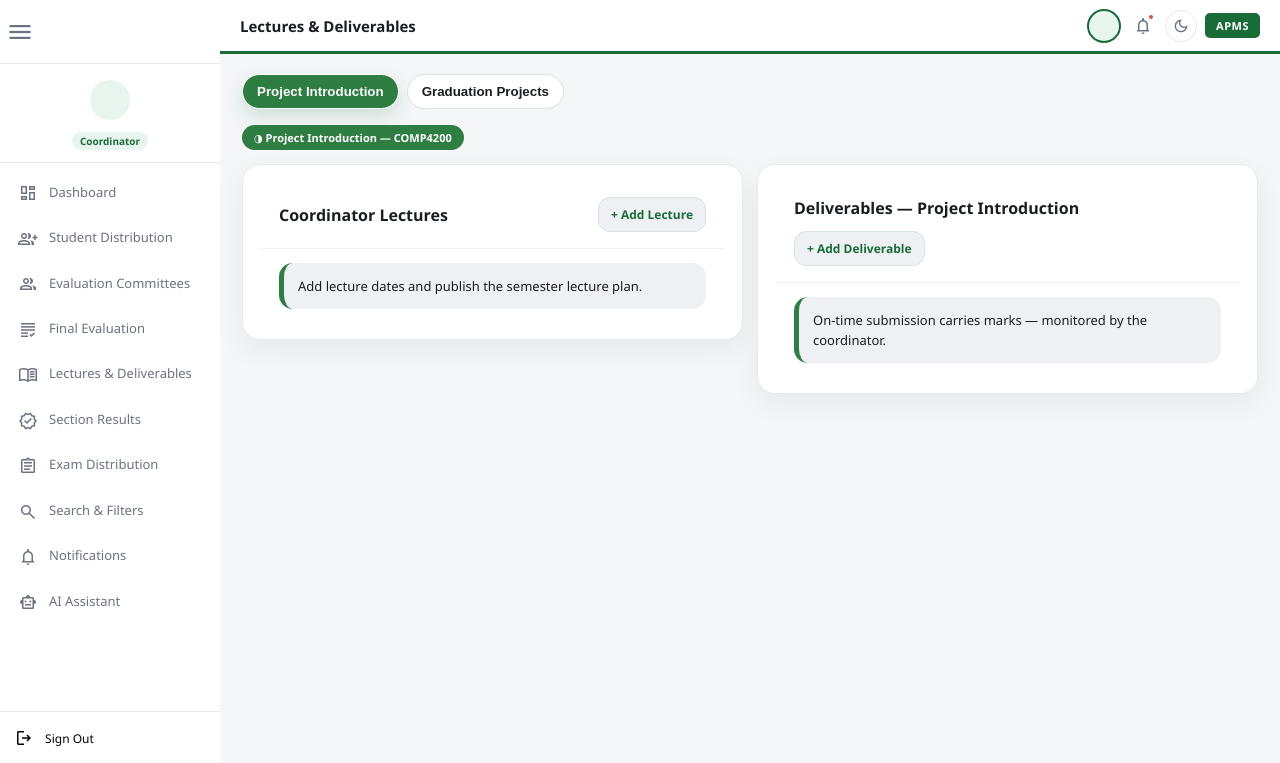
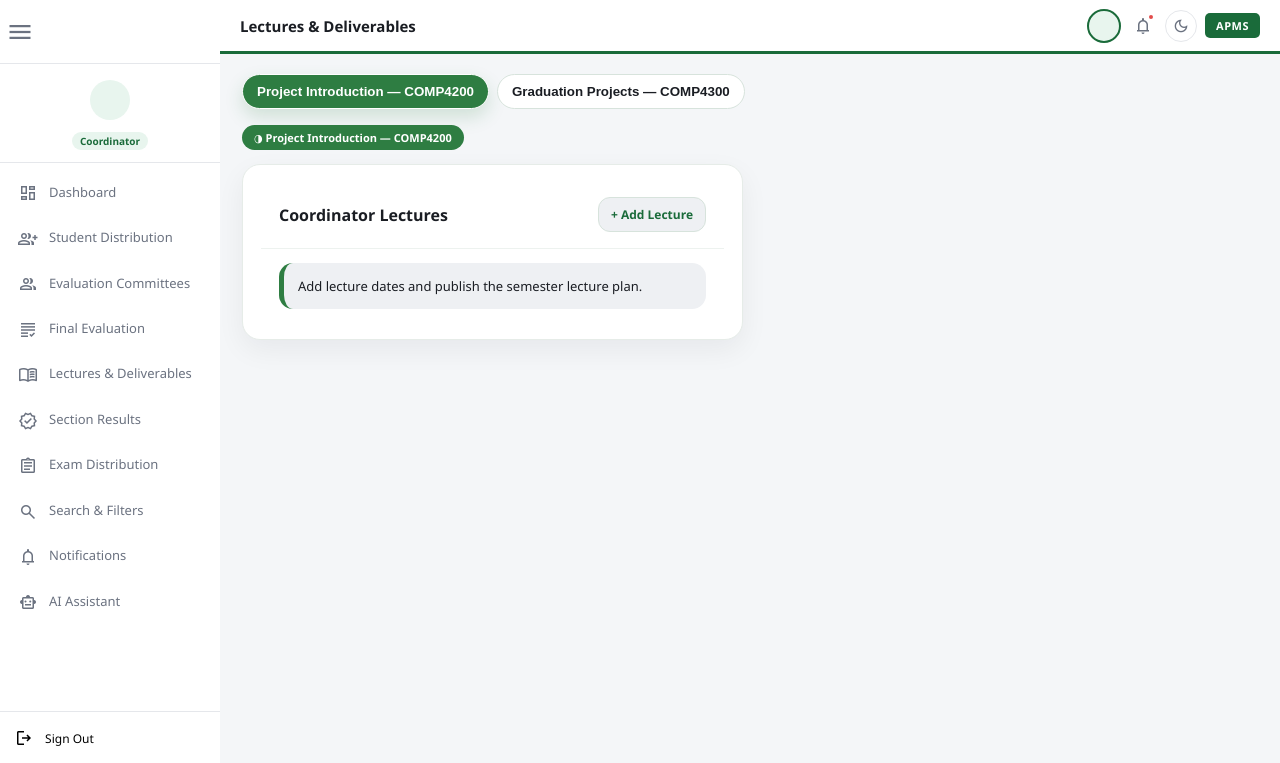
Before and after one commit to Rahaf-Badwan/Graduation_Project, a Flask app: template templates/coordinator/lectures.html in a window 1280 px wide. Shown: the top 763 px of the page. Run offline with Flask 3, Linux system fonts and the light colour scheme; the template is opened without the code that fills it, so the values that code supplies are empty.

Commit message:
title edit

```diff
--- a/db.py
+++ b/db.py
@@ -3,7 +3,7 @@ import mysql.connector
 DB_CONFIG = {
     "host":     "localhost",
     "user":     "root",
-    "password": "rahaf123",
+    "password": "root1234",
     "database": "apms_db",
     "charset":  "utf8mb4",
     "connection_timeout": 5,
--- a/templates/coordinator/committee.html
+++ b/templates/coordinator/committee.html
@@ -296,10 +296,10 @@
 
     <div class="tab-bar main-course-tabs">
       <button class="tab on" type="button" onclick="showCourseCommitteePage('comp4200', this)">
-        COMP4200 Committee
+        Project Introduction — COMP4200 Committee
       </button>
       <button class="tab" type="button" onclick="showCourseCommitteePage('comp4300', this)">
-        COMP4300 Committee
+        Graduation Projects — COMP4300 Committee
       </button>
     </div>
 
--- a/templates/coordinator/components/sidebar.html
+++ b/templates/coordinator/components/sidebar.html
@@ -34,7 +34,6 @@
       href="/coordinator/evaluation">
       <span class="sb-icon"><span class="material-symbols-outlined icon-inline">grading</span></span>
       <span class="sb-label">Final Evaluation</span>
-      <span class="sb-badge" id="coordEvaluationBadge" style="display:none">0</span>
     </a>
 
     <a class="sb-item {% if request.path == '/coordinator/lectures' %}on{% endif %}" data-page="lectures"
--- a/templates/coordinator/evaluation.html
+++ b/templates/coordinator/evaluation.html
@@ -249,8 +249,8 @@
   </style>
 
   <div class="eval-tabs">
-    <button class="eval-tab on" id="tabIntro" onclick="setScope('introduction')">Project Introduction</button>
-    <button class="eval-tab" id="tabGrad" onclick="setScope('graduation_project')">Graduation Projects</button>
+    <button class="eval-tab on" id="tabIntro" onclick="setScope('introduction')">Project Introduction — COMP4200</button>
+    <button class="eval-tab" id="tabGrad" onclick="setScope('graduation_project')">Graduation Projects — COMP4300</button>
   </div>
 
   <div class="eval-toolbar">
--- a/templates/coordinator/lectures.html
+++ b/templates/coordinator/lectures.html
@@ -381,6 +381,7 @@
   }
 
   @media(max-width:900px) {
+
     #pg-lectures .lecture-grid,
     #pg-lectures .form-grid {
       grid-template-columns: 1fr;
@@ -401,12 +402,14 @@
 <div class="page page-single on" id="pg-lectures">
 
   <div class="lecture-tabs" role="tablist" aria-label="Lectures and Deliverables tabs">
-    <button class="lecture-tab on" type="button" role="tab" aria-selected="true" onclick="showLectureSection('introduction', this)">
-      Project Introduction
+    <button class="lecture-tab on" type="button" role="tab" aria-selected="true"
+      onclick="showLectureSection('introduction', this)">
+      Project Introduction — COMP4200
     </button>
 
-    <button class="lecture-tab" type="button" role="tab" aria-selected="false" onclick="showLectureSection('graduation_project', this)">
-      Graduation Projects
+    <button class="lecture-tab" type="button" role="tab" aria-selected="false"
+      onclick="showLectureSection('graduation_project', this)">
+      Graduation Projects — COMP4300
     </button>
   </div>
 
@@ -431,19 +434,7 @@
         <div id="lectureList-introduction"></div>
       </div>
 
-      <div class="card">
-        <div class="card-hd">
-          <span class="card-title">Deliverables — Project Introduction</span>
-          <button class="card-action" type="button" onclick="toggleDeliverableForm('introduction')">+ Add Deliverable</button>
-        </div>
 
-        <div class="lecture-note">
-          On-time submission carries marks — monitored by the coordinator.
-        </div>
-
-        <div id="deliverableForm-introduction" class="mini-form"></div>
-        <div id="deliverableList-introduction"></div>
-      </div>
     </div>
   </div>
 
@@ -457,7 +448,8 @@
       <div class="card">
         <div class="card-hd">
           <span class="card-title">Coordinator Lectures</span>
-          <button class="card-action" type="button" onclick="toggleLectureForm('graduation_project')">+ Add Lecture</button>
+          <button class="card-action" type="button" onclick="toggleLectureForm('graduation_project')">+ Add
+            Lecture</button>
         </div>
 
         <div class="lecture-note">
@@ -468,19 +460,7 @@
         <div id="lectureList-graduation_project"></div>
       </div>
 
-      <div class="card">
-        <div class="card-hd">
-          <span class="card-title">Deliverables — Graduation Projects</span>
-          <button class="card-action" type="button" onclick="toggleDeliverableForm('graduation_project')">+ Add Deliverable</button>
-        </div>
 
-        <div class="lecture-note">
-          On-time submission carries marks — monitored by the coordinator.
-        </div>
-
-        <div id="deliverableForm-graduation_project" class="mini-form"></div>
-        <div id="deliverableList-graduation_project"></div>
-      </div>
     </div>
   </div>
 
@@ -503,8 +483,10 @@
 
       <div class="submission-filter-row">
         <button class="submission-filter-btn on" type="button" onclick="filterSubmissionFiles('all', this)">All</button>
-        <button class="submission-filter-btn" type="button" onclick="filterSubmissionFiles('COMP4200', this)">COMP4200</button>
-        <button class="submission-filter-btn" type="button" onclick="filterSubmissionFiles('COMP4300', this)">COMP4300</button>
+        <button class="submission-filter-btn" type="button"
+          onclick="filterSubmissionFiles('COMP4200', this)">COMP4200</button>
+        <button class="submission-filter-btn" type="button"
+          onclick="filterSubmissionFiles('COMP4300', this)">COMP4300</button>
       </div>
 
       <div id="submissionFilesList" style="padding:0 18px 18px 18px">
@@ -920,31 +902,31 @@
   function renderGroupedSubmissionFiles(rows) {
     // Separate project files vs timeline/deliverable
     const projectGroups = {};  // keyed by project_id
-    const otherGroups  = {};   // keyed by course::title::source
+    const otherGroups = {};   // keyed by course::title::source
 
     rows.forEach(file => {
       if (file.source === 'project' && file.project_id) {
         if (!projectGroups[file.project_id]) {
           projectGroups[file.project_id] = {
-            project_id:     file.project_id,
-            project_title:  file.project_title  || 'Untitled Project',
-            project_type:   file.project_type   || '',
-            supervisor_name:file.supervisor_name || '',
-            team_members:   file.team_members    || '',
-            course_scope:   file.course_scope    || '',
-            course_label:   file.course_label    || file.course_scope || 'Project',
-            submitted_by:   file.submitted_by    || '',
-            uploaded_at:    file.uploaded_at     || '',
+            project_id: file.project_id,
+            project_title: file.project_title || 'Untitled Project',
+            project_type: file.project_type || '',
+            supervisor_name: file.supervisor_name || '',
+            team_members: file.team_members || '',
+            course_scope: file.course_scope || '',
+            course_label: file.course_label || file.course_scope || 'Project',
+            submitted_by: file.submitted_by || '',
+            uploaded_at: file.uploaded_at || '',
             files: []
           };
         }
         projectGroups[file.project_id].files.push(file);
       } else {
-        const key = [file.course_scope||'Course', file.submission_title||'Submission', file.source||'submission'].join('::');
+        const key = [file.course_scope || 'Course', file.submission_title || 'Submission', file.source || 'submission'].join('::');
         if (!otherGroups[key]) otherGroups[key] = {
           title: file.submission_title || 'Submission',
           course: file.course_scope || 'Course',
-          label: file.course_label  || file.course_scope || 'Submission',
+          label: file.course_label || file.course_scope || 'Submission',
           files: []
         };
         otherGroups[key].files.push(file);
@@ -981,17 +963,17 @@
 
       const filesHtml = g.files.map(f => {
         const href = buildSubmissionFileHref(f);
-        const sz   = Number(f.file_size_mb||0) > 0 ? ' · ' + Number(f.file_size_mb).toFixed(2) + ' MB' : '';
-        const icon = f.file_type==='final_report'?'📄':f.file_type==='source_code'?'💾':f.file_type==='presentation'?'📊':'📁';
+        const sz = Number(f.file_size_mb || 0) > 0 ? ' · ' + Number(f.file_size_mb).toFixed(2) + ' MB' : '';
+        const icon = f.file_type === 'final_report' ? '📄' : f.file_type === 'source_code' ? '💾' : f.file_type === 'presentation' ? '📊' : '📁';
         return `<div style="display:flex;align-items:center;justify-content:space-between;
                              padding:8px 0;border-top:1px solid #eef1ee">
           <div style="font-size:13px;color:var(--color-text-primary)">
-            ${icon} <b>${safe((f.file_type||'file').replace(/_/g,' ').replace(/\b\w/g,c=>c.toUpperCase()))}</b>
+            ${icon} <b>${safe((f.file_type || 'file').replace(/_/g, ' ').replace(/\b\w/g, c => c.toUpperCase()))}</b>
             <span style="color:#888;font-size:11px">${sz}</span>
           </div>
           <a class="submission-file-link" href="${safe(href)}" target="_blank"
              style="font-size:12px;padding:4px 10px" onclick="event.stopPropagation()">
-            ${href==='#'?'Unavailable':safe(f.file_name||'Download')}
+            ${href === '#' ? 'Unavailable' : safe(f.file_name || 'Download')}
           </a>
         </div>`;
       }).join('');
@@ -1008,15 +990,15 @@
               <span style="font-weight:700;font-size:14px">${safe(g.project_title)}</span>
               ${typeLabel}
             </div>
-            <span style="font-size:12px;color:#667085">${g.files.length} file${g.files.length===1?'':'s'} · ${safe(g.submitted_by)}</span>
+            <span style="font-size:12px;color:#667085">${g.files.length} file${g.files.length === 1 ? '' : 's'} · ${safe(g.submitted_by)}</span>
           </div>
           <div id="${pid}" style="display:none;padding:0 14px 10px">
             <div style="display:grid;grid-template-columns:1fr 1fr;gap:6px 16px;
                         margin:8px 0;font-size:12px;color:var(--color-text-primary);
                         background:var(--color-background-tertiary);border-radius:8px;padding:8px 12px">
               ${g.supervisor_name ? `<div>🎓 <b>Supervisor:</b> ${safe(g.supervisor_name)}</div>` : ''}
-              ${g.team_members    ? `<div style="grid-column:1/-1">👥 <b>Team:</b> ${safe(g.team_members)}</div>` : ''}
-              ${g.uploaded_at     ? `<div>🕐 <b>Submitted:</b> ${safe(g.uploaded_at)}</div>` : ''}
+              ${g.team_members ? `<div style="grid-column:1/-1">👥 <b>Team:</b> ${safe(g.team_members)}</div>` : ''}
+              ${g.uploaded_at ? `<div>🕐 <b>Submitted:</b> ${safe(g.uploaded_at)}</div>` : ''}
             </div>
             ${filesHtml}
           </div>
@@ -1035,7 +1017,7 @@
     });
 
     const outerFolders = Object.entries(byCourseFolders).map(([course, cg]) => {
-      const uid   = 'cf-' + course.replace(/\W/g,'');
+      const uid = 'cf-' + course.replace(/\W/g, '');
       const total = cg.projects.length;
       const inner = cg.projects.map(buildProjectCard).join('');
 
@@ -1050,7 +1032,7 @@
                 <span class="ca" style="color:var(--green);font-size:16px">▾</span>
                 Final Submissions — ${safe(course)}
               </div>
-              <div class="submission-folder-meta">${total} project${total===1?'':'s'} submitted</div>
+              <div class="submission-folder-meta">${total} project${total === 1 ? '' : 's'} submitted</div>
             </div>
             <span class="pill p-review">${safe(cg.label)}</span>
           </div>
@@ -1064,24 +1046,24 @@
         <div class="submission-folder-head">
           <div>
             <div class="submission-folder-title">${safe(group.title)} — ${safe(group.course)}</div>
-            <div class="submission-folder-meta">${group.files.length} submitted file${group.files.length===1?'':'s'}</div>
+            <div class="submission-folder-meta">${group.files.length} submitted file${group.files.length === 1 ? '' : 's'}</div>
           </div>
           <span class="pill p-review">${safe(group.label)}</span>
         </div>
         ${group.files.map(file => {
-          const href = buildSubmissionFileHref(file);
-          const sz   = Number(file.file_size_mb||0)>0 ? ` - ${Number(file.file_size_mb).toFixed(2)} MB` : '';
-          return `<div class="submission-file-row">
+      const href = buildSubmissionFileHref(file);
+      const sz = Number(file.file_size_mb || 0) > 0 ? ` - ${Number(file.file_size_mb).toFixed(2)} MB` : '';
+      return `<div class="submission-file-row">
             <div>
-              <div class="submission-file-title">${safe(file.project_title||'Untitled Project')}</div>
-              <div class="submission-file-meta">Submitted by: <b>${safe(file.submitted_by||'Unknown')}</b></div>
-              <div class="submission-file-meta">Uploaded at: ${safe(file.uploaded_at||'-')}${sz}</div>
+              <div class="submission-file-title">${safe(file.project_title || 'Untitled Project')}</div>
+              <div class="submission-file-meta">Submitted by: <b>${safe(file.submitted_by || 'Unknown')}</b></div>
+              <div class="submission-file-meta">Uploaded at: ${safe(file.uploaded_at || '-')}${sz}</div>
             </div>
             <a class="submission-file-link" href="${safe(href)}" target="_blank">
-              ${href==='#'?'File unavailable':safe(file.file_name||'Open file')}
+              ${href === '#' ? 'File unavailable' : safe(file.file_name || 'Open file')}
             </a>
           </div>`;
-        }).join('')}
+    }).join('')}
       </section>`).join('');
 
     return outerFolders + otherCards;
--- a/templates/coordinator/sections.html
+++ b/templates/coordinator/sections.html
@@ -383,11 +383,11 @@
 
   <div class="section-tabs" role="tablist" aria-label="Section result tabs">
     <button class="tab section-tab on" type="button" onclick="showResultTab('introBox', this)">
-      Project Introduction Sections
+      Project Introduction — COMP4200 Sections
     </button>
 
     <button class="tab section-tab" type="button" onclick="showResultTab('gradBox', this)">
-      Graduation Project Sections
+      Graduation Project — COMP4300 Sections
     </button>
   </div>
 
```
Also changed, not shown: templates/coordinator/exams.html (+6 -6 lines).
